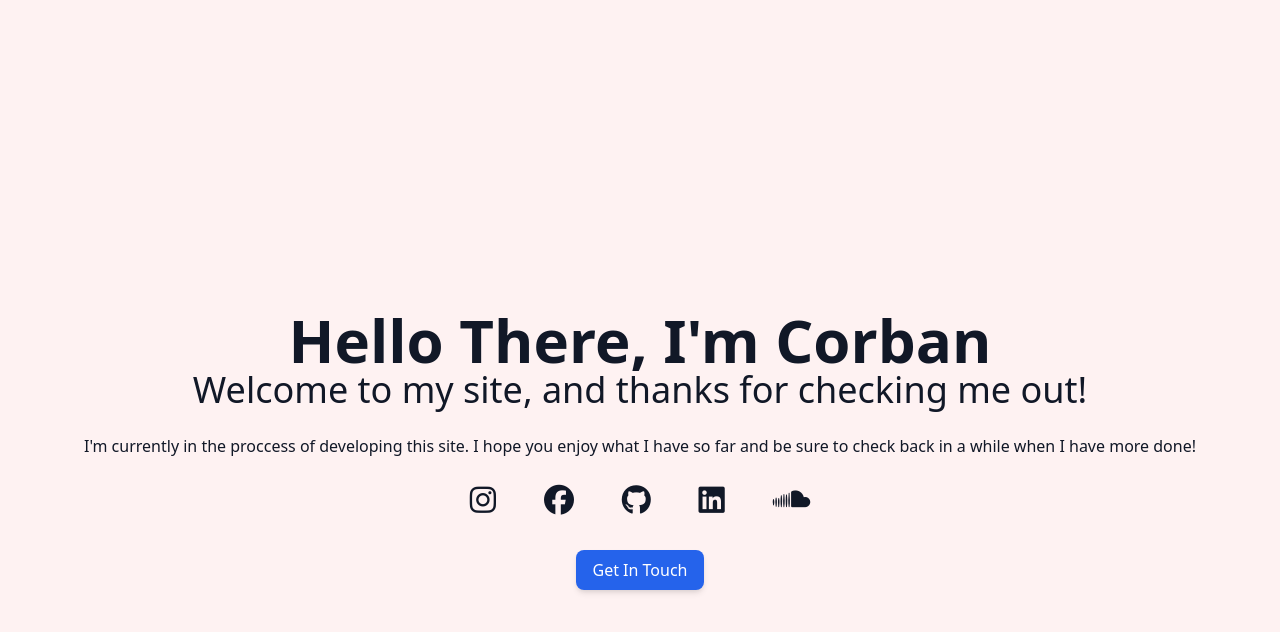
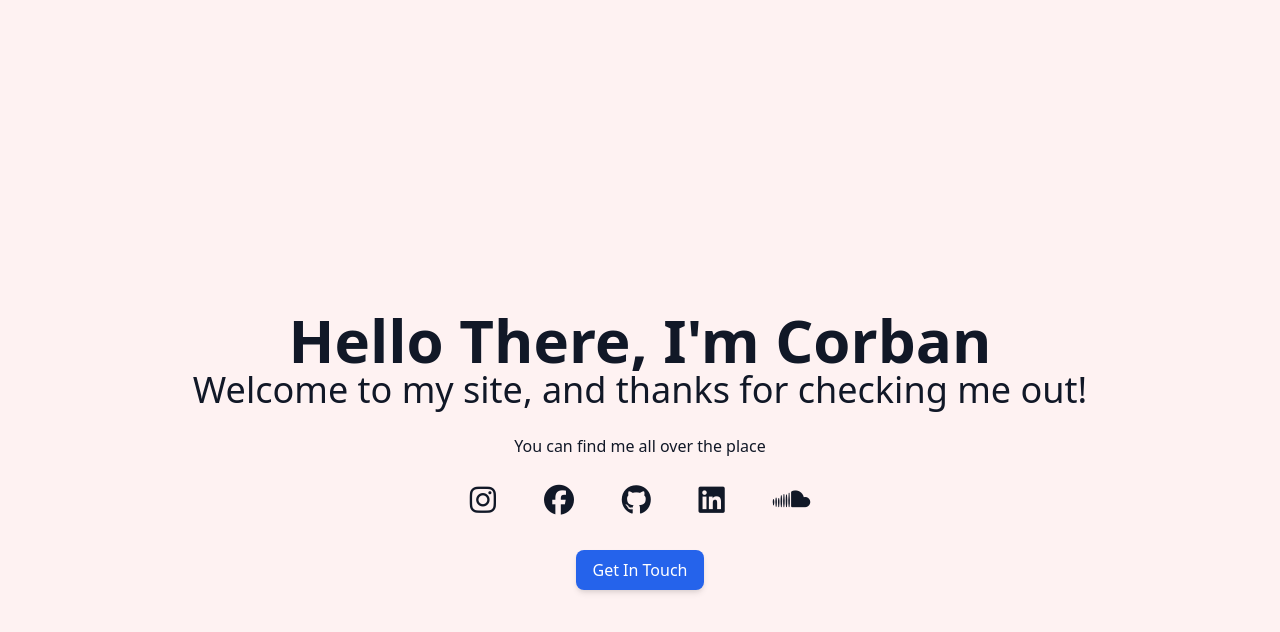
Before and after one commit to corbant/corbant.github.io, a Jekyll site: the page built from index.html, in a window 1280 px wide. Shown: the top 632 px of the page. Built offline with Jekyll 4.4.1, drawn with Linux system fonts in a browser that asks for light colours; nearby versions of some CDN libraries.

Commit message:
fixed some sizing issues

```diff
--- a/index.html
+++ b/index.html
@@ -3,11 +3,11 @@ layout: default
 ---
 
 <div class="h-screen w-screen m-auto items-center justify-center flex flex-col text-center bg-red-50">
-    <h1 class="text-6xl font-bold" id="headline">Hello There, I'm Corban</h1>
-    <h3 class="text-4xl" id="subheadline">Welcome to my site, and thanks for checking me out!</h3>
-    <p class="my-6" id="content">I'm currently in the proccess of developing this site. I hope you enjoy what I have so far and be sure to check back in a while when I have more done!</p>
+    <h1 class="text-4xl md:text-6xl font-bold" id="headline">Hello There, I'm Corban</h1>
+    <h3 class="text-2xl md:text-4xl" id="subheadline">Welcome to my site, and thanks for checking me out!</h3>
+    <p class="my-6" id="content">You can find me all over the place</p>
 
-    <div class="text-3xl space-x-10">
+    <div class="text-2xl md:text-3xl space-x-6 sm:space-x-10">
         <a href="https://www.instagram.com/corban.thompson/" target="_blank" rel="noopener noreferrer" id="instagram"><i class="fab fa-instagram"></i></a>
         <a href="https://www.facebook.com/corban.thompson.1" target="_blank" rel="noopener noreferrer" id="facebook"><i class="fab fa-facebook"></i></a>
         <a href="https://github.com/corbant" target="_blank" rel="noopener noreferrer" id="github"><i class="fab fa-github"></i></a>
```
